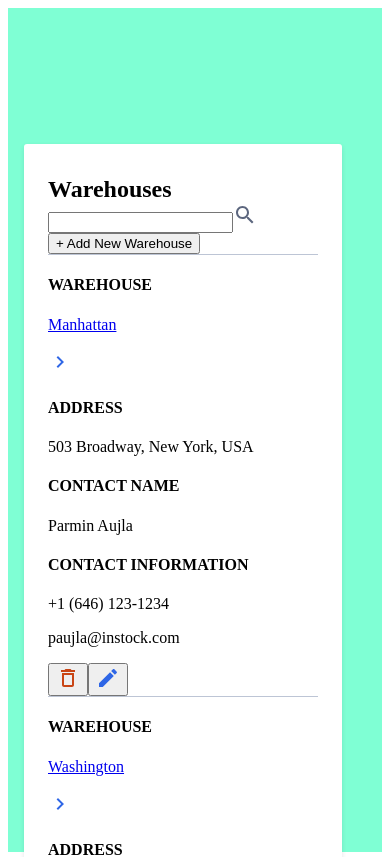
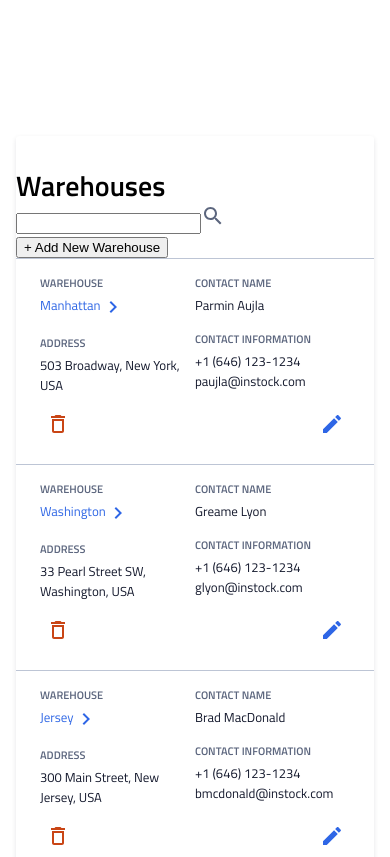
Before and after one commit to mescad/Instock-client, a React (Create React App) app: page / in a window 390 px wide. Shown: the top 857 px of the page. Built offline with nearby package versions, Linux system fonts and the light colour scheme.

Commit message:
Add html for warehouse list and initial mobile styling for list data

```diff
--- a/src/App.js
+++ b/src/App.js
@@ -1,17 +1,19 @@
-import { BrowserRouter, Route, Routes } from 'react-router-dom';
-import './App.scss';
-import Header from './components/Header/Header';
-import Footer from './components/Footer/Footer';
-import WHomePage from './page/WareHousePages/WHomePage';
+import { BrowserRouter, Route, Routes } from "react-router-dom";
+import "./App.scss";
+import Header from "./components/Header/Header";
+import Footer from "./components/Footer/Footer";
+import WHomePage from "./page/WareHousePages/WHomePage";
 
 function App() {
 	return (
 		<BrowserRouter>
 			<Header />
+			<main className="main">
 				<Routes>
-        <Route path="/" element={<WHomePage/>}/>
+					<Route path="/" element={<WHomePage />} />
 					<Route />
 				</Routes>
+			</main>
 			<Footer />
 		</BrowserRouter>
 	);
--- a/src/App.scss
+++ b/src/App.scss
@@ -0,0 +1,14 @@
+@use "./styles/partials/resets";
+@use "./styles/partials/typography";
+
+
+.main {
+    position: absolute;
+	top: 13.6rem;
+	box-shadow: 0px 2px 5px 0px rgba(19, 24, 44, 0.1);
+	border-radius: 3px;
+    background-color: #FFF;
+    margin: 0px 1.6rem;
+    border-radius: 3px;
+    padding: 3.2rem 0rem 2.4rem 0rem;
+}
--- a/src/page/WareHousePages/WHomePage.js
+++ b/src/page/WareHousePages/WHomePage.js
@@ -10,27 +10,26 @@ import { Link } from "react-router-dom";
 function WHomePage() {
 	const [warehouses, setWarehouses] = useState(warehouseData);
 	return (
-		<main className="main">
-			<div className="main-wrapper">
+		<>
 			<section className="heading">
 				<h1 className="title">Warehouses</h1>
 				<search className="search">
 					<input type="search" name="" id="" />
-						<img
-							src={searchIcon}
-							alt="Add warehouse"
-							className="search__icon"
-						/>
+					<img src={searchIcon} alt="Add warehouse" className="search__icon" />
 				</search>
 				<button className="button-add">+ Add New Warehouse</button>
 			</section>
 			<section className="warehouse-list">
 				{warehouses.map((warehouse) => (
 					<article className="warehouse" key={warehouse.id}>
+						<div className="warehouse__summary-wrapper">
+							<div className="warehouse__left-data-wrapper">
 								<div className="warehouse__data-wrapper">
 									<h4 className="warehouse__label">WAREHOUSE</h4>
 									<Link className="warehouse__nane-wrapper">
-									<p className="warehouse__name">{warehouse.warehouse_name}</p>
+										<p className="warehouse__name">
+											{warehouse.warehouse_name}
+										</p>
 										<img
 											src={chevronIcon}
 											alt="Go to warehouse details"
@@ -42,6 +41,8 @@ function WHomePage() {
 									<h4 className="warehouse__label">ADDRESS</h4>
 									<p className="warehouse__address">{`${warehouse.address}, ${warehouse.city}, ${warehouse.country}`}</p>
 								</div>
+							</div>
+							<div className="warehouse__right-data-wrapper">
 								<div className="warehouse__data-wrapper">
 									<h4 className="warehouse__label">CONTACT NAME</h4>
 									<p className="warehouse__contact-name">
@@ -57,19 +58,20 @@ function WHomePage() {
 										{warehouse.contact_email}
 									</p>
 								</div>
+							</div>
+						</div>
 						<div className="warehouse__table-btn-wrapper">
-								<button className="warehouse__delete-btn">
+							<button className="warehouse__btn">
 								<img src={deleteIcon} alt="Delete warehouse" />
 							</button>
-								<button className="warehouse__edit-btn">
+							<button className="warehouse__btn">
 								<img src={editIcon} alt="Edit warehouse" />
 							</button>
 						</div>
 					</article>
 				))}
 			</section>
-			</div>
-		</main>
+		</>
 	);
 }
 
--- a/src/page/WareHousePages/WHomePage.scss
+++ b/src/page/WareHousePages/WHomePage.scss
@@ -1,26 +1,45 @@
-
-.main {
-    background: aquamarine;
-    position: relative;
-    width: 100%;
-    height: 100vh;
-}
-
-.main-wrapper {
-	position: absolute;
-	top: 136px;
-	box-shadow: 0px 2px 5px 0px rgba(19, 24, 44, 0.1);
-	border-radius: 3px;
-    background-color: #FFF;
-    margin: 0px 16px;
-    border-radius: 3px;
-    padding: 32px 24px 24px 24px;
-}
-
-h1 {
-    margin:0;
-}
+@use "../../styles/partials/variables" as *;
+@use "../../styles/partials/mixins" as *;
 
 .warehouse{
-    border-top: 1px solid #BDC5D5;
+    @include topDivider;
+    padding: 1.6rem 2.4rem 2.4rem 2.4rem;
+
+    &__summary-wrapper{
+        display: flex;
+    }
+
+    &__left-data-wrapper{
+        width: 50%;
+    }
+
+    &__right-data-wrapper{
+        width: 50%;
+    }
+
+    &__table-btn-wrapper{
+        display: flex;
+        justify-content: space-between;
+    }
+
+    &__data-wrapper{
+        padding-bottom: 1.6rem;
+    }
+
+    &__nane-wrapper{
+        display: flex;
+    }
+
+    &__name{
+        color: $primary-alternative;
+    }
+
+    &__label{
+        margin-bottom: 0.4rem;
+    }
+
+    &__btn{
+        background: none;
+        border: none;
+    }
 }
--- a/src/styles/partials/_mixins.scss
+++ b/src/styles/partials/_mixins.scss
@@ -1,14 +1,44 @@
-@use './variables' as *;
+@use "./variables" as *;
 
-@mixin tablet{
-    @media screen and (min-width: $tablet-breakpoint){
-        @content;
-    }
+@mixin tablet {
+	@media screen and (min-width: $tablet-breakpoint) {
+		@content;
+	}
 }
 
+@mixin desktop {
+	@media screen and (min-width: $desktop-breakpoint) {
+		@content;
+	}
+}
 
-@mixin desktop{
-    @media screen and (min-width: $desktop-breakpoint){
-        @content;
-    }
+@mixin bodySmall {
+	font-size: 1.1rem;
+	line-height: 1.6rem;
+	margin: 0;
+
+	@include tablet {
+		font-size: 1.2rem;
+		line-height: 1.8rem;
+	}
 }
+
+@mixin bodyLarge {
+	font-size: 1.5rem;
+	line-height: 2.6rem;
+	margin: 0;
+
+	@include tablet {
+		font-size: 1.6rem;
+		line-height: 2.8rem;
+	}
+}
+
+@mixin centerSectionWrapper {
+	max-width: $desktop-breakpoint;
+	margin: auto;
+}
+
+@mixin topDivider {
+    border-top: 1px solid #BDC5D5;
+}
--- a/src/styles/partials/_resets.scss
+++ b/src/styles/partials/_resets.scss
@@ -1,3 +1,6 @@
+@use "./variables" as *;
+@use "./mixins" as *;
+
 html {
 	font-size: 62.5%;
 }
@@ -14,3 +17,77 @@ html {
 *::after {
 	box-sizing: border-box;
 }
+
+// Page Header
+h1 {
+	font-size: 2.8rem;
+	line-height: 3.6rem;
+	margin: 0;
+
+	@include tablet {
+		font-size: 3.2rem;
+		line-height: 4rem;
+	}
+}
+
+// Sub header
+h2 {
+	font-size: 2rem;
+	line-height: 2.8rem;
+	margin: 0;
+
+	@include tablet {
+		font-size: 2.4rem;
+		line-height: 3.2rem;
+	}
+}
+
+// Label, link, button
+h3 {
+	font-size: 1.3rem;
+	line-height: 2rem;
+	margin: 0;
+
+	@include tablet {
+		font-size: 1.4rem;
+		line-height: 2.2rem;
+	}
+}
+
+// Table header
+h4 {
+	font-size: 1.1rem;
+	line-height: 1.6rem;
+	margin: 0;
+  color: $secondary-main;
+
+	@include tablet {
+		font-size: 1.2rem;
+		line-height: 1.8rem;
+	}
+}
+
+// P2 body medium, for body large and body small please use mixin
+p {
+	font-size: 1.3rem;
+	line-height: 2rem;
+	margin: 0;
+  color: $primary-main;
+
+	@include tablet {
+		font-size: 1.4rem;
+		line-height: 2.2rem;
+	}
+}
+
+ul {
+	list-style: none;
+	margin: 0;
+	padding-left: 0;
+}
+
+a,
+a:visited {
+	text-decoration: none;
+	color: inherit;
+}
```
Lines whose indentation alone changed are shown as unchanged.
